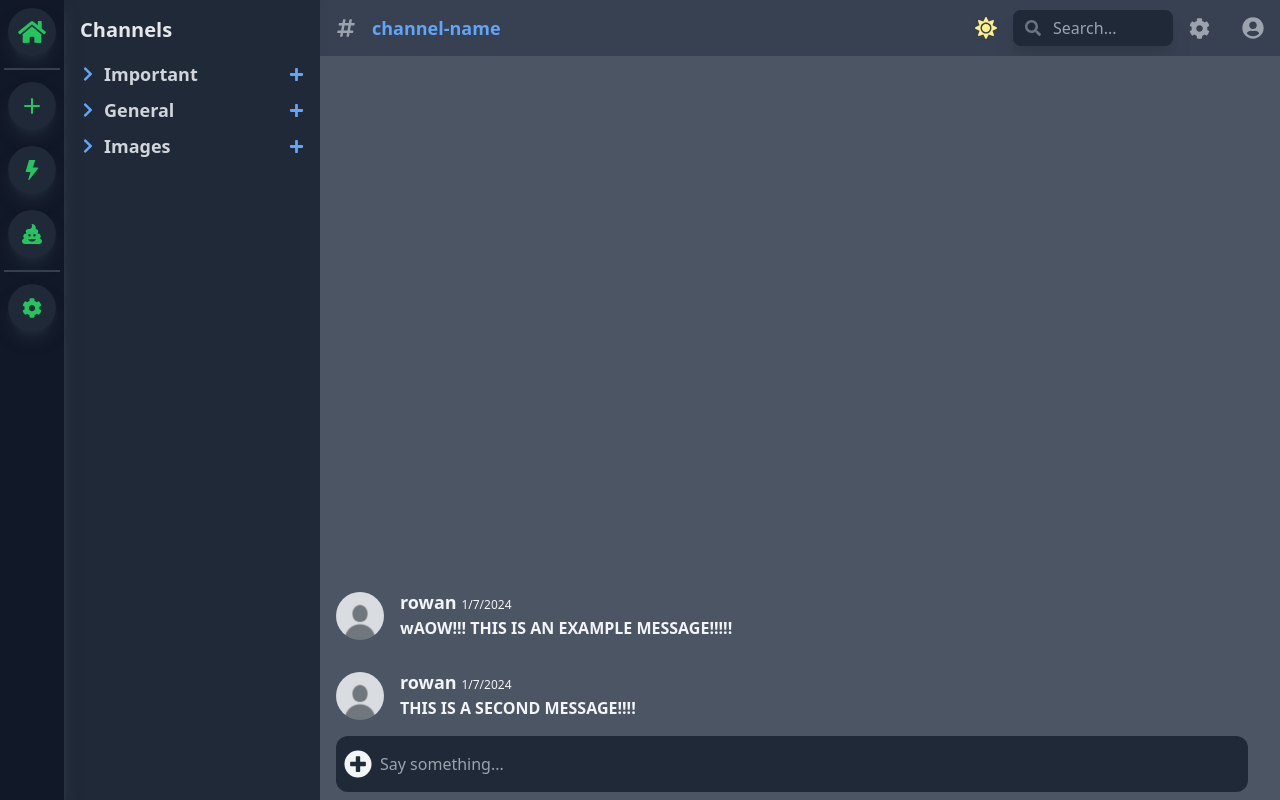
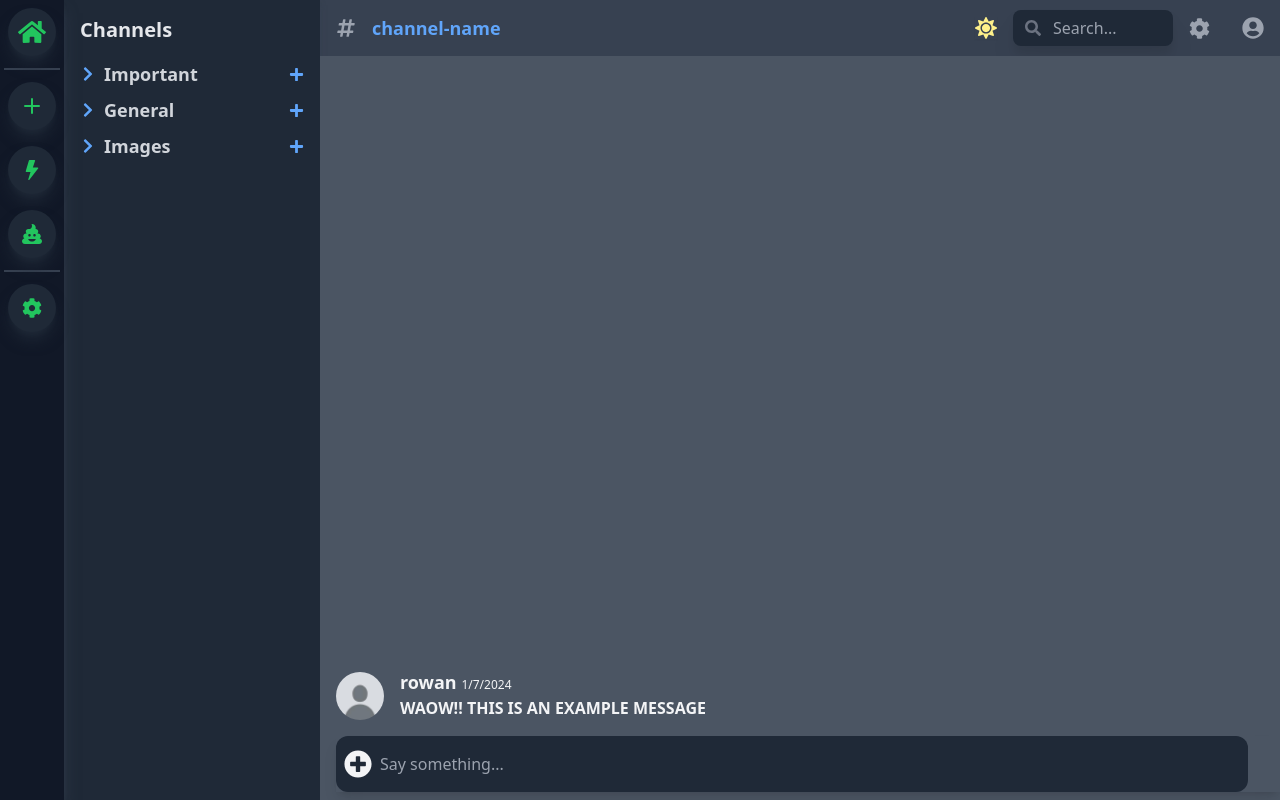
Before and after one commit to rmedcraft/Frontend-Discord-Clone, a React (Vite) app: page / in a window 1280 px wide. Built offline with nearby package versions, Linux system fonts and the light colour scheme.

Commit message:
you can create new messages on the client side, TODO: scrollbar when too many messages to fit on screen

```diff
--- a/src/components/InputMessage.tsx
+++ b/src/components/InputMessage.tsx
@@ -1,12 +1,32 @@
+import { useState } from "react";
 import { FaPlusCircle } from "react-icons/fa";
 
-export default function InputMessage() {
+export default function InputMessage(props: any) {
+    const setMessages = props.sethook;
+
+    const [message, setMessage] = useState("");
+
+    function addMessage(e: any) {
+        if (e.key === "Enter") {
+            e.preventDefault();
+            setMessages((messages: any[]) => {
+                return messages.concat([{
+                    image: "/src/assets/default-pfp.jpg",
+                    user: "You",
+                    date: "1/7/2024",
+                    message: message
+                }]);
+            });
+            e.target.value = "";
+        }
+    }
+
     return (
-        <div className="relative flex flex-col items-start ml-4">
+        <div className="relative flex flex-col items-start ml-4 shadow-lg">
             <span className="absolute inset-y-0 left-2 flex items-center">
                 <FaPlusCircle className="w-7 h-7 text-gray-600 dark:text-gray-100 hover:text-blue-600 dark:hover:text-blue-200 cursor-pointer transition-all" />
             </span>
-            <input className="h-14 w-[calc(100%-2rem)] pl-11 border-none rounded-xl bg-gray-100 text-gray-800 dark:bg-gray-800 dark:text-gray-200 focus:outline-none" placeholder="Say something..."></input>
+            <input onKeyDown={addMessage} onChange={(e) => { setMessage(e.target.value); }} className="h-14 w-[calc(100%-2rem)] pl-11 border-none rounded-xl bg-gray-100 text-gray-800 dark:bg-gray-800 dark:text-gray-200 focus:outline-none" placeholder="Say something..."></input>
         </div>
     );
 }
--- a/src/components/MainPage.tsx
+++ b/src/components/MainPage.tsx
@@ -1,16 +1,25 @@
+import { useState } from "react";
 import InputMessage from "./InputMessage";
 
 export default function MainPage() {
+    const [messages, setMessages] = useState([
+        {
+            image: "/src/assets/default-pfp.jpg",
+            user: "rowan",
+            date: "1/7/2024",
+            message: "WAOW!! THIS IS AN EXAMPLE MESSAGE"
+        }
+    ]);
+
     return (
         <div className="fixed top-14 left-80
                         w-[calc(100vw-20rem)] h-[calc(100vh-3.5rem)]
                         bg-gray-300 dark:bg-gray-600
                         transition-all">
             <ul className="flex flex-col justify-end h-[calc(100%-4rem)] flex-grow overflow-y-auto">
-                <Message image="/src/assets/default-pfp.jpg" user="rowan" date="1/7/2024" message="wAOW!!! THIS IS AN EXAMPLE MESSAGE!!!!!" />
-                <Message image="/src/assets/default-pfp.jpg" user="rowan" date="1/7/2024" message="THIS IS A SECOND MESSAGE!!!!" />
+                {messages.map((message) => <Message image={message.image} user={message.user} date={message.date} message={message.message} />)}
             </ul>
-            <InputMessage />
+            <InputMessage sethook={setMessages} />
         </div>
     );
 }
```
